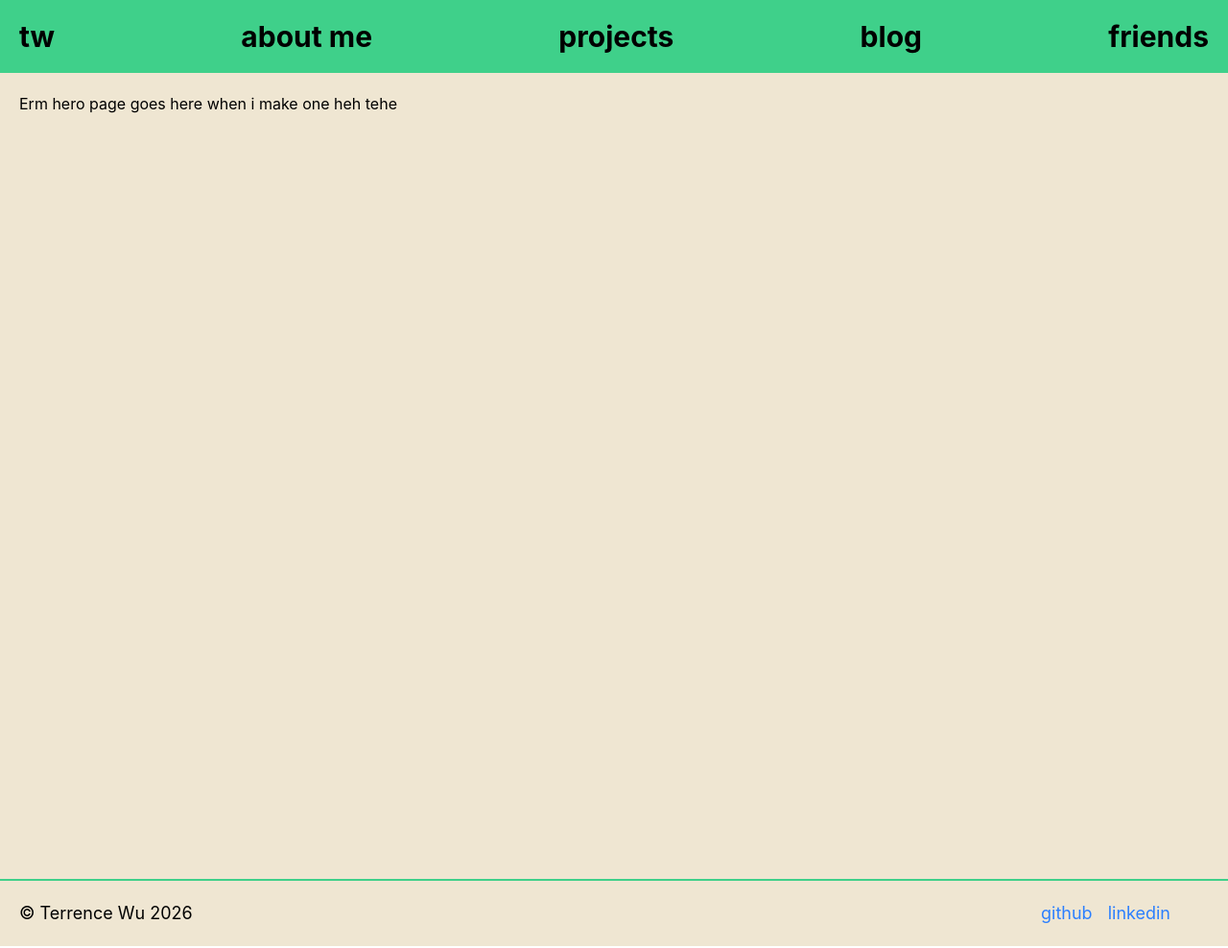
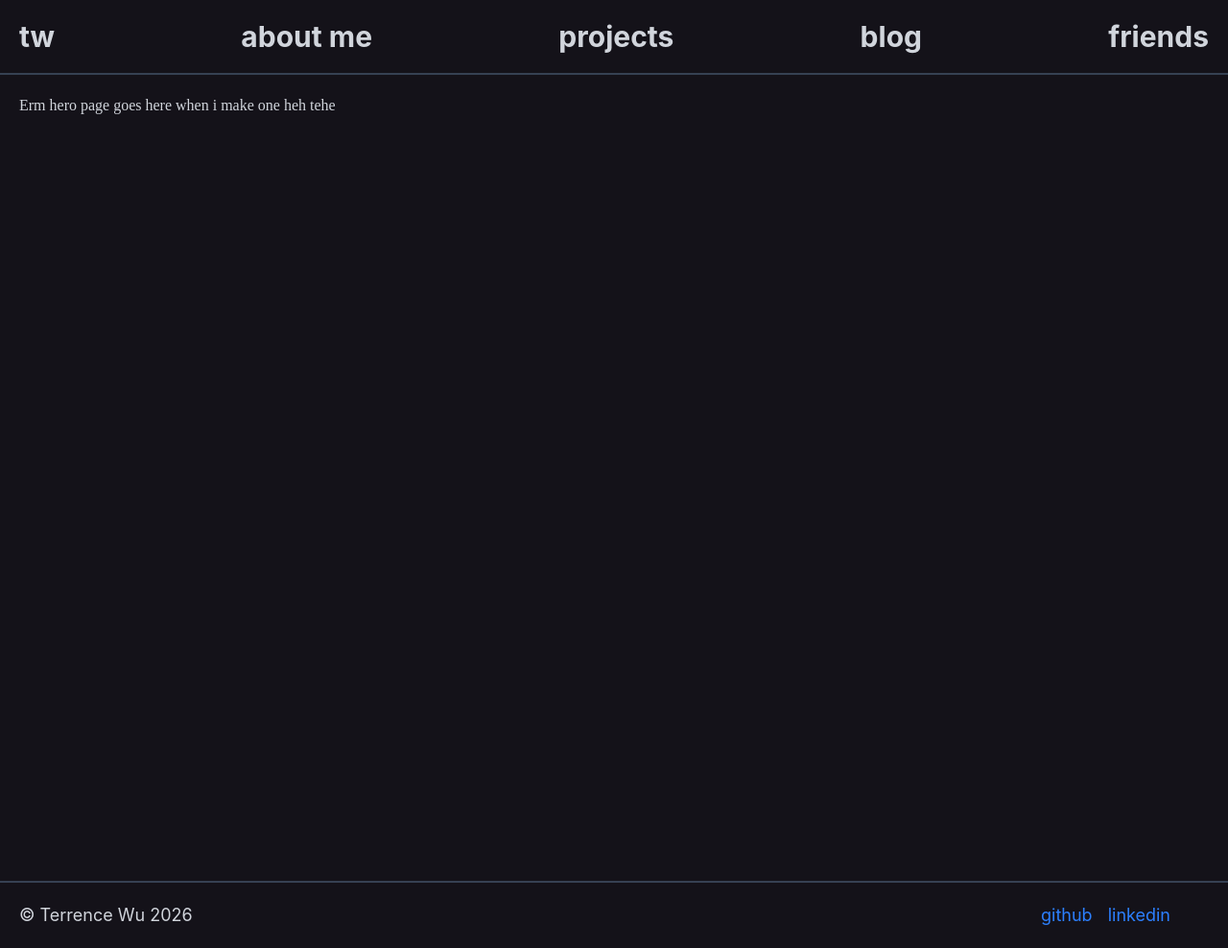
Before and after one commit to Twu1738/personal-website, a React (Vite) app: page / in a window 1280 px wide. Shown: the whole page at 96% size. Built offline with nearby package versions, Linux system fonts and the light colour scheme.

Commit message:
feat: switch to dark theme and move navbar/footer into components

```diff
--- a/src/Footer.tsx
+++ b/src/components/Footer.tsx
@@ -1,7 +1,7 @@
 export function Footer() {
   return (
     <>
-      <footer className="border-neon-green bg-paper flex flex-row justify-between gap-10 border-t-2 p-5 text-lg">
+      <footer className="flex flex-row justify-between gap-10 border-t-2 border-gray-700 p-5 text-lg">
         <div className="">
           <p>© Terrence Wu 2026</p>
         </div>
--- a/src/Navbar.tsx
+++ b/src/components/Navbar.tsx
@@ -1,7 +1,7 @@
 export function Navbar() {
   return (
     <>
-      <header className="bg-neon-green flex flex-row justify-between p-5 text-3xl font-bold">
+      <header className="flex flex-row justify-between border-b-2 border-gray-700 p-5 text-3xl font-bold">
         <div>
           <a href="/">tw</a>
         </div>
--- a/src/index.css
+++ b/src/index.css
@@ -11,3 +11,14 @@
   --color-neon-red: #e0303c;
   --color-amber: #f0a83c;
 }
+
+@layer base {
+  :root {
+    background-color: #141219;
+    color: var(--color-gray-300);
+    h1 {
+      font-family: var(--font-serif);
+      color: var(--color-gray-300);
+    }
+  }
+}
--- a/src/layouts/RootLayout.tsx
+++ b/src/layouts/RootLayout.tsx
@@ -1,12 +1,12 @@
 import { Outlet } from "react-router";
-import { Navbar } from "../Navbar";
-import { Footer } from "../Footer";
+import { Navbar } from "../components/Navbar";
+import { Footer } from "../components/Footer";
 
 export default function RootLayout() {
   return (
     <div className="flex min-h-screen flex-col">
       <Navbar />
-      <main className="bg-paper flex-1 p-5">
+      <main className="flex-1 p-5">
         <Outlet />
       </main>
       <Footer />
```
